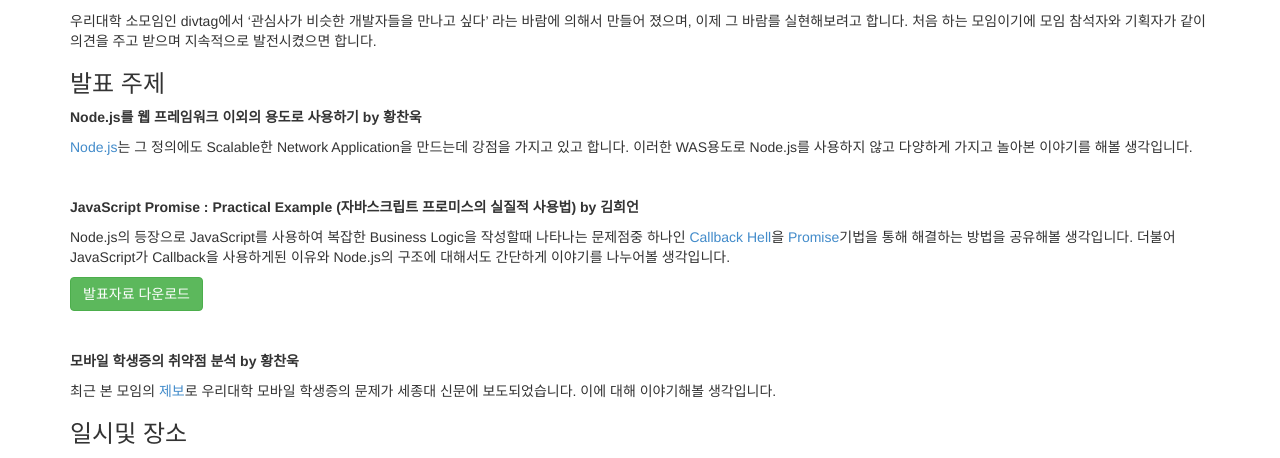
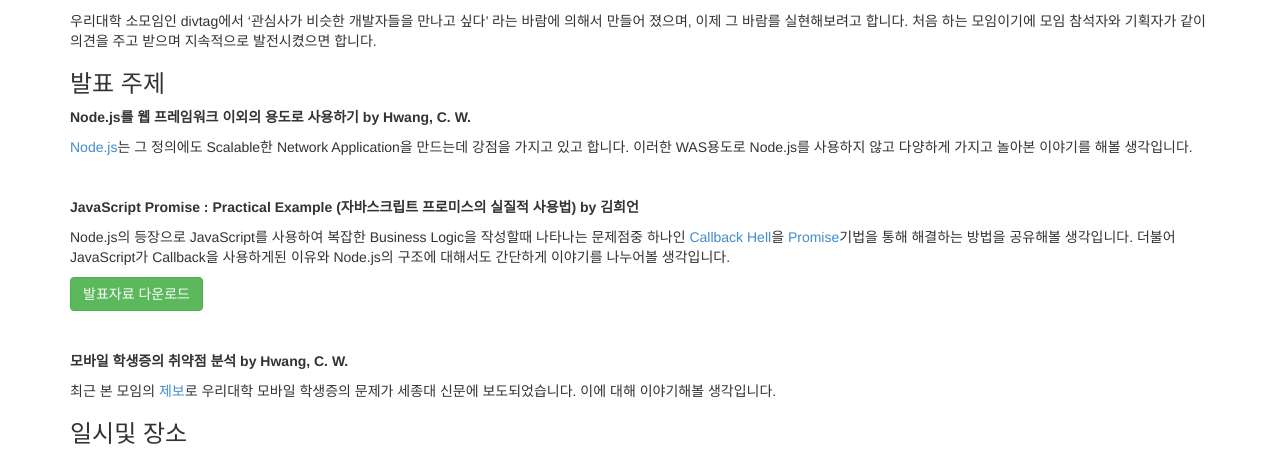
Before and after one commit to divtagers/divtagers.github.io, a Jekyll site: the page built from _posts/2014-09-29-divtag-meetup-first.md, in a window 1280 px wide and 900 px high. Shown: the part 429-887 px from the top of the window. Built offline with Jekyll 4.4.1, drawn with Linux system fonts in a browser that asks for light colours; Markdown is read by kramdown in place of the engine named in the settings.

Commit message:
Update 2014-09-29-divtag-meetup-first.md

```diff
--- a/_posts/2014-09-29-divtag-meetup-first.md
+++ b/_posts/2014-09-29-divtag-meetup-first.md
@@ -17,7 +17,7 @@ divtag 개발자 모임의 목적은 프로그래밍에 관심있는 학생들
 
 ###발표 주제
 
-**Node.js를 웹 프레임워크 이외의 용도로 사용하기 by 황찬욱**
+**Node.js를 웹 프레임워크 이외의 용도로 사용하기 by Hwang, C. W.**
 
 [Node.js](http://nodejs.org)는 그 정의에도 Scalable한 Network Application을 만드는데 강점을 가지고 있고 합니다. 이러한 WAS용도로 Node.js를 사용하지 않고 다양하게 가지고 놀아본 이야기를 해볼 생각입니다.
 
@@ -32,7 +32,7 @@ Node.js의 등장으로 JavaScript를 사용하여 복잡한 Business Logic을
 
 <br>
 
-**모바일 학생증의 취약점 분석 by 황찬욱**
+**모바일 학생증의 취약점 분석 by Hwang, C. W.**
 
 최근 본 모임의 [제보](https://www.facebook.com/photo.php?fbid=501881023282569&set=a.134498483354160.26848.100003820279887)로 우리대학 모바일 학생증의 문제가 세종대 신문에 보도되었습니다. 이에 대해 이야기해볼 생각입니다.
 
```
